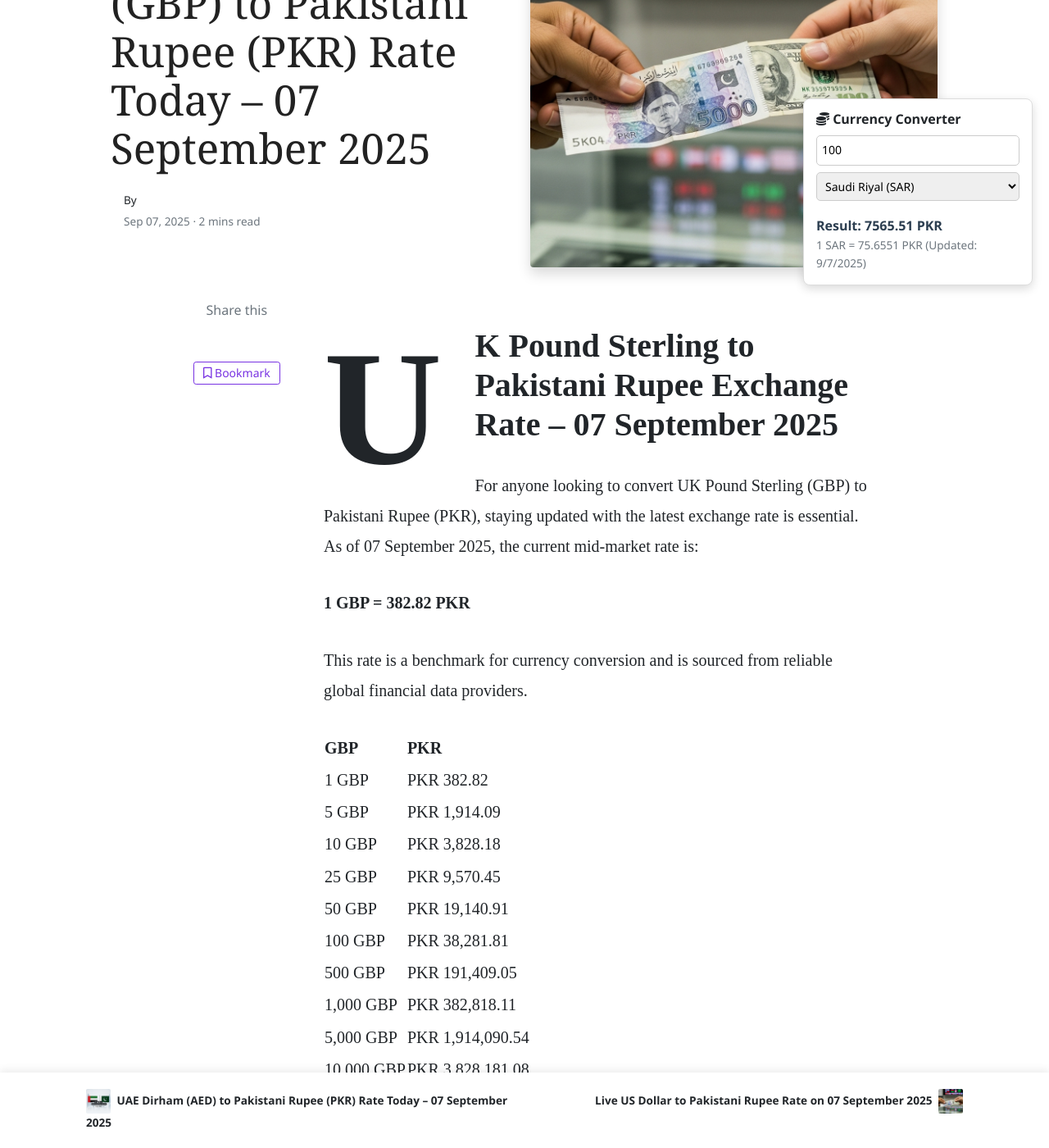
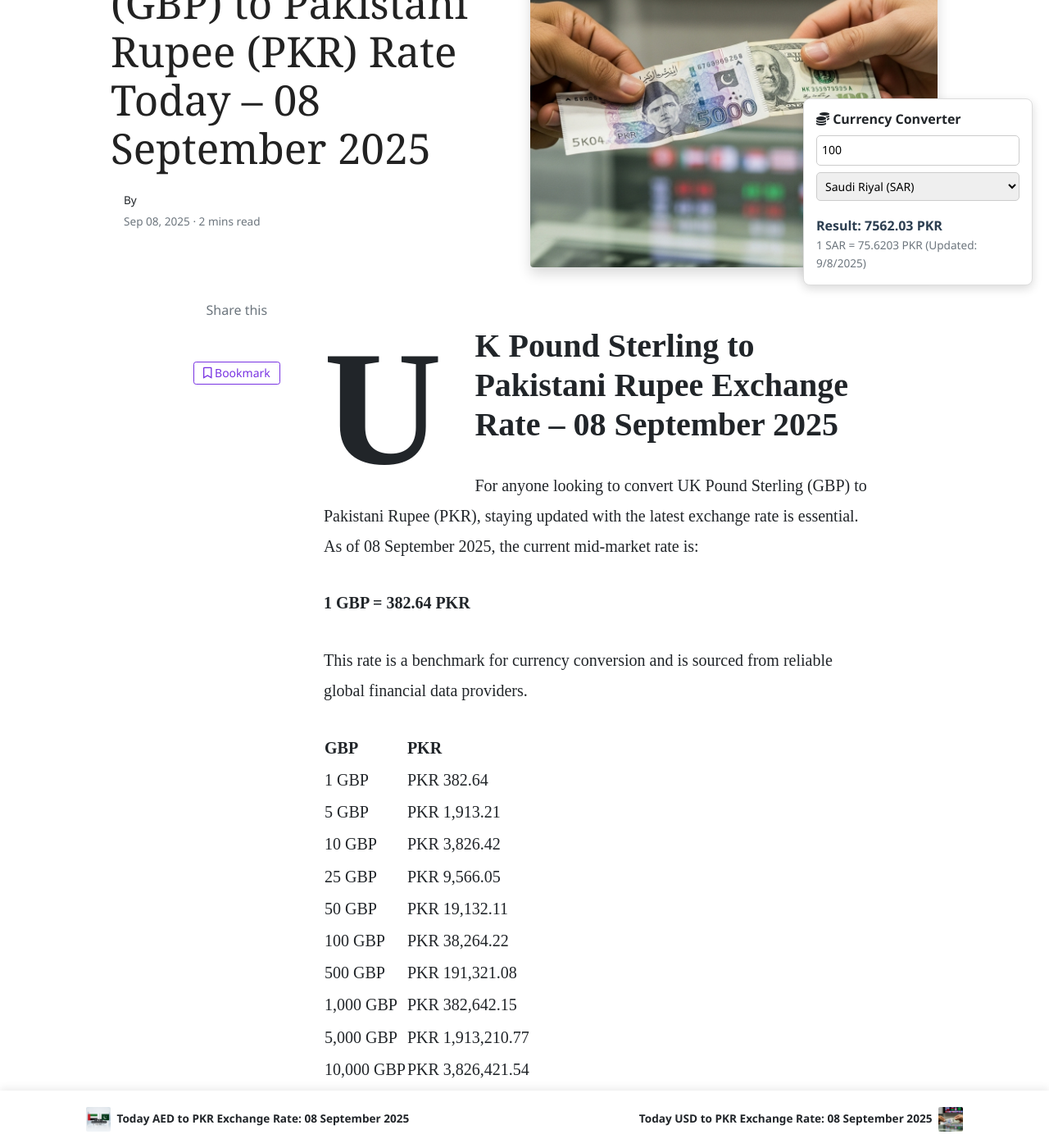
Before and after one commit to mlcom/mlcom.github.io, a Jekyll site: the page built from _posts/2025-09-08-today-uk-pound-sterling-to-pkr-exchange-rate-september-2025-prices-updated-gbp-to-pkr.md, in a window 1280 px wide and 1400 px high, scrolled down 295 px. Shown: the whole window at 82% size. Built offline with Jekyll 4.4.1, drawn with Linux system fonts in a browser that asks for light colours; nearby versions of some CDN libraries; comment, search, counter and statistics services are not loaded; some of the changed text lies outside the part shown.

Commit message:
Automated: Update currency rates and generate daily posts

```diff
--- a/_posts/2025-09-07-today-uae-dirham-to-pkr-exchange-rate-september-2025-prices-updated-aed-to-pkr.md
+++ b/_posts/2025-09-08-today-uae-dirham-to-pkr-exchange-rate-september-2025-prices-updated-aed-to-pkr.md
@@ -1,32 +1,32 @@
 ---
 layout: post
-title:  'UAE Dirham (AED) to Pakistani Rupee (PKR) Rate Today – 07 September 2025'
+title:  'Today AED to PKR Exchange Rate: 08 September 2025'
 author: jane
 categories: [ aed-to-pkr ]
 image: assets/images/aed-to-pkr-rate-today.jpg
 tags: ['AED to PKR', 'UAE Dirham to Pakistani Rupee', 'dubai dirham to pkr', 'dirham rate in pakistan today', 'uae exchange rate pakistan']
 ---
 
-# UAE Dirham to Pakistani Rupee Exchange Rate – 07 September 2025
+# UAE Dirham to Pakistani Rupee Exchange Rate – 08 September 2025
 
-For anyone looking to convert UAE Dirham (AED) to Pakistani Rupee (PKR), staying updated with the latest exchange rate is essential. As of 07 September 2025, the current mid-market rate is:
+For anyone looking to convert UAE Dirham (AED) to Pakistani Rupee (PKR), staying updated with the latest exchange rate is essential. As of 08 September 2025, the current mid-market rate is:
 
-**1 AED = 77.25 PKR**
+**1 AED = 77.22 PKR**
 
 This rate is a benchmark for currency conversion and is sourced from reliable global financial data providers.
 
 | AED | PKR |
 | --- | --- |
-| 1 AED | PKR 77.25 |
-| 5 AED | PKR 386.26 |
-| 10 AED | PKR 772.52 |
-| 25 AED | PKR 1,931.29 |
-| 50 AED | PKR 3,862.58 |
-| 100 AED | PKR 7,725.16 |
-| 500 AED | PKR 38,625.80 |
-| 1,000 AED | PKR 77,251.60 |
-| 5,000 AED | PKR 386,258.00 |
-| 10,000 AED | PKR 772,516.00 |
+| 1 AED | PKR 77.22 |
+| 5 AED | PKR 386.08 |
+| 10 AED | PKR 772.16 |
+| 25 AED | PKR 1,930.40 |
+| 50 AED | PKR 3,860.80 |
+| 100 AED | PKR 7,721.61 |
+| 500 AED | PKR 38,608.05 |
+| 1,000 AED | PKR 77,216.09 |
+| 5,000 AED | PKR 386,080.46 |
+| 10,000 AED | PKR 772,160.93 |
 
 
 ## Understanding Exchange Rate Fluctuations
--- a/_posts/2025-09-07-today-uk-pound-sterling-to-pkr-exchange-rate-september-2025-prices-updated-gbp-to-pkr.md
+++ b/_posts/2025-09-08-today-uk-pound-sterling-to-pkr-exchange-rate-september-2025-prices-updated-gbp-to-pkr.md
@@ -1,32 +1,32 @@
 ---
 layout: post
-title:  'UK Pound Sterling (GBP) to Pakistani Rupee (PKR) Rate Today – 07 September 2025'
+title:  'UK Pound Sterling (GBP) to Pakistani Rupee (PKR) Rate Today – 08 September 2025'
 author: john
 categories: [ gbp-to-pkr ]
 image: assets/images/usd-to-pkr-rate-today.jpg
 tags: ['GBP to PKR', 'UK Pound to Pakistani Rupee', 'pound rate in pakistan', 'great britain pound to pkr', 'uk to pakistan money transfer']
 ---
 
-# UK Pound Sterling to Pakistani Rupee Exchange Rate – 07 September 2025
+# UK Pound Sterling to Pakistani Rupee Exchange Rate – 08 September 2025
 
-For anyone looking to convert UK Pound Sterling (GBP) to Pakistani Rupee (PKR), staying updated with the latest exchange rate is essential. As of 07 September 2025, the current mid-market rate is:
+For anyone looking to convert UK Pound Sterling (GBP) to Pakistani Rupee (PKR), staying updated with the latest exchange rate is essential. As of 08 September 2025, the current mid-market rate is:
 
-**1 GBP = 382.82 PKR**
+**1 GBP = 382.64 PKR**
 
 This rate is a benchmark for currency conversion and is sourced from reliable global financial data providers.
 
 | GBP | PKR |
 | --- | --- |
-| 1 GBP | PKR 382.82 |
-| 5 GBP | PKR 1,914.09 |
-| 10 GBP | PKR 3,828.18 |
-| 25 GBP | PKR 9,570.45 |
-| 50 GBP | PKR 19,140.91 |
-| 100 GBP | PKR 38,281.81 |
-| 500 GBP | PKR 191,409.05 |
-| 1,000 GBP | PKR 382,818.11 |
-| 5,000 GBP | PKR 1,914,090.54 |
-| 10,000 GBP | PKR 3,828,181.08 |
+| 1 GBP | PKR 382.64 |
+| 5 GBP | PKR 1,913.21 |
+| 10 GBP | PKR 3,826.42 |
+| 25 GBP | PKR 9,566.05 |
+| 50 GBP | PKR 19,132.11 |
+| 100 GBP | PKR 38,264.22 |
+| 500 GBP | PKR 191,321.08 |
+| 1,000 GBP | PKR 382,642.15 |
+| 5,000 GBP | PKR 1,913,210.77 |
+| 10,000 GBP | PKR 3,826,421.54 |
 
 
 ## Understanding Exchange Rate Fluctuations
@@ -45,7 +45,7 @@ This depends on your personal needs. If the Pound is currently strong against th
 
 ### How much is 100 Pounds in Pakistani Rupees?
 
-Based on the live mid-market rate, 100 UK Pound Sterling equals **382,818.11** Pakistani Rupees. The final amount may vary based on the service provider's rate and fees.
+Based on the live mid-market rate, 100 UK Pound Sterling equals **382,642.15** Pakistani Rupees. The final amount may vary based on the service provider's rate and fees.
 
 
 
--- a/_posts/2025-09-07-today-us-dollar-to-pkr-exchange-rate-september-2025-prices-updated-usd-to-pkr.md
+++ b/_posts/2025-09-08-today-us-dollar-to-pkr-exchange-rate-september-2025-prices-updated-usd-to-pkr.md
@@ -1,32 +1,32 @@
 ---
 layout: post
-title:  'Live US Dollar to Pakistani Rupee Rate on 07 September 2025'
+title:  'Today USD to PKR Exchange Rate: 08 September 2025'
 author: jane
 categories: [ usd-to-pkr ]
 image: assets/images/usd-to-pkr-rate-today.jpg
 tags: ['USD to PKR', 'US Dollar to Pakistani Rupee', 'dollar rate in pakistan', 'today dollar rate open market', 'usa to pakistan dollar rate']
 ---
 
-# US Dollar to Pakistani Rupee Exchange Rate – 07 September 2025
+# US Dollar to Pakistani Rupee Exchange Rate – 08 September 2025
 
-For anyone looking to convert US Dollar (USD) to Pakistani Rupee (PKR), staying updated with the latest exchange rate is essential. As of 07 September 2025, the current mid-market rate is:
+For anyone looking to convert US Dollar (USD) to Pakistani Rupee (PKR), staying updated with the latest exchange rate is essential. As of 08 September 2025, the current mid-market rate is:
 
-**1 USD = 283.71 PKR**
+**1 USD = 283.58 PKR**
 
 This rate is a benchmark for currency conversion and is sourced from reliable global financial data providers.
 
 | USD | PKR |
 | --- | --- |
-| 1 USD | PKR 283.71 |
-| 5 USD | PKR 1,418.53 |
-| 10 USD | PKR 2,837.07 |
-| 25 USD | PKR 7,092.66 |
-| 50 USD | PKR 14,185.33 |
-| 100 USD | PKR 28,370.65 |
-| 500 USD | PKR 141,853.25 |
-| 1,000 USD | PKR 283,706.50 |
-| 5,000 USD | PKR 1,418,532.50 |
-| 10,000 USD | PKR 2,837,065.00 |
+| 1 USD | PKR 283.58 |
+| 5 USD | PKR 1,417.88 |
+| 10 USD | PKR 2,835.76 |
+| 25 USD | PKR 7,089.40 |
+| 50 USD | PKR 14,178.81 |
+| 100 USD | PKR 28,357.61 |
+| 500 USD | PKR 141,788.05 |
+| 1,000 USD | PKR 283,576.10 |
+| 5,000 USD | PKR 1,417,880.50 |
+| 10,000 USD | PKR 2,835,761.00 |
 
 
 ## Understanding Exchange Rate Fluctuations
```
Also changed, not shown: other parts of _posts/2025-09-08-today-uae-dirham-to-pkr-exchange-rate-september-2025-prices-updated-aed-to-pkr.md (+1 -1 lines), other parts of _posts/2025-09-08-today-us-dollar-to-pkr-exchange-rate-september-2025-prices-updated-usd-to-pkr.md (+1 -1 lines), _data/rates.yml (+134 -134 lines), _posts/2025-09-08-today-saudi-riyal-to-pkr-exchange-rate-september-2025-prices-updated-sar-to-pkr.md (renamed from _posts/2025-09-07-today-saudi-riyal-to-pkr-exchange-rate-september-2025-prices-updated-sar-to-pkr.md, +15 -15 lines).
